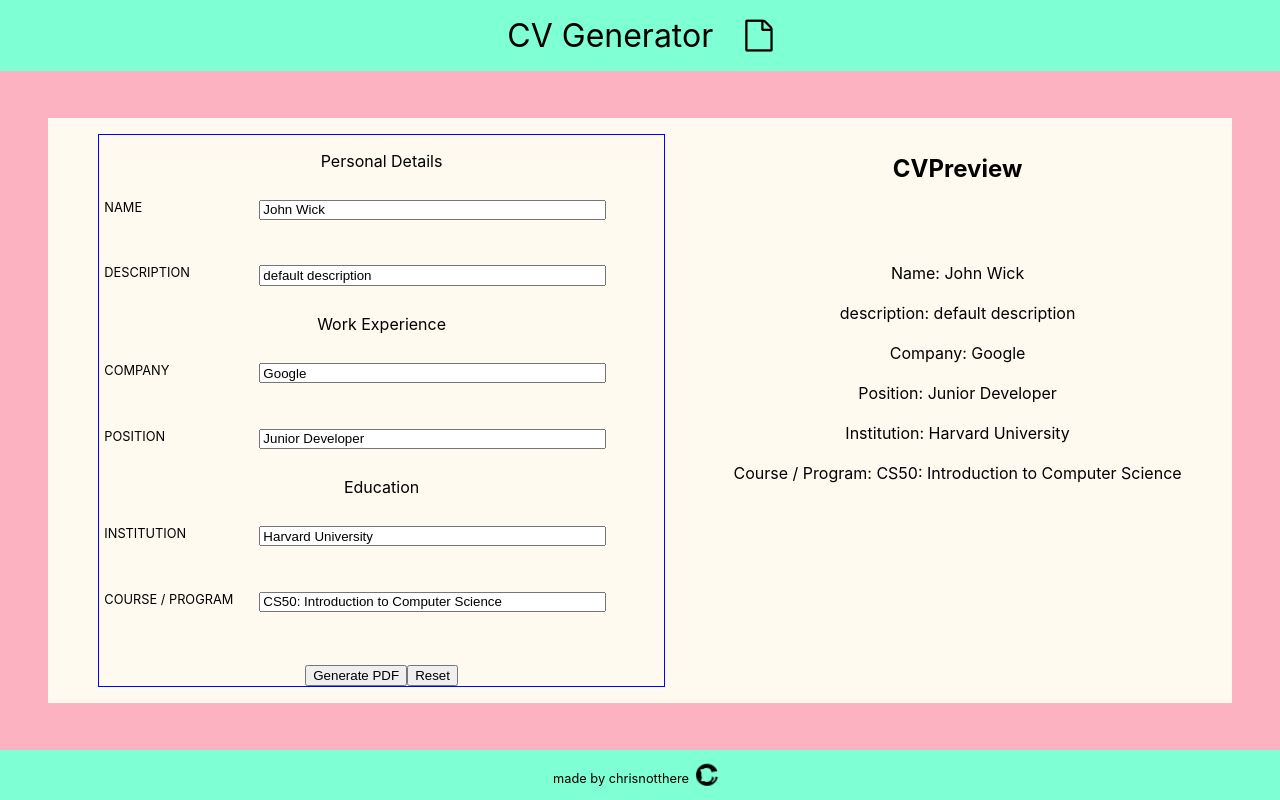
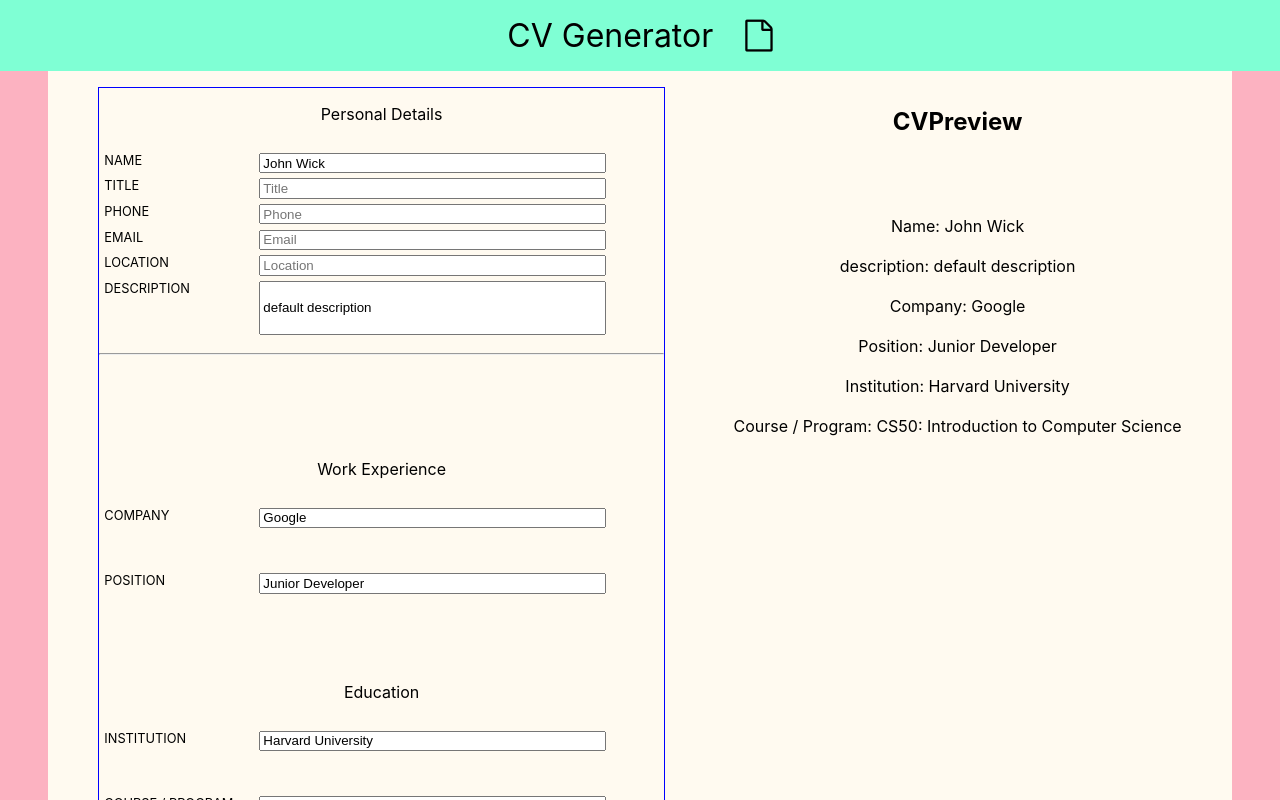
Before and after one commit to chrisnotthere/cv-project, a React (Create React App) app: page / in a window 1280 px wide. Shown: the top 800 px of the page. Built offline with nearby package versions, Linux system fonts and the light colour scheme.

Commit message:
adding fields

```diff
--- a/src/components/CVForm/CVForm.js
+++ b/src/components/CVForm/CVForm.js
@@ -31,14 +31,14 @@ class CVForm extends Component {
             handleNameChange={this.props.handleNameChange}
             handleDescriptionChange={this.props.handleDescriptionChange}
           />
-          <br/>
+          <br/><br/><br/><br/>
           <Experience
             company={this.props.company}
             position={this.props.position}
             handleCompanyChange={this.props.handleCompanyChange}
             handlePositionChange={this.props.handlePositionChange}
           />
-          <br/>
+          <br/><br/><br/><br/>
           <Education
             institution={this.props.institution}
             course={this.props.course}
--- a/src/components/CVForm/Personal.js
+++ b/src/components/CVForm/Personal.js
@@ -6,6 +6,7 @@ class Personal extends Component {
     return (
       <div className='personal'>
           <p>Personal Details</p>
+
           <div className="form-group">
             <label
               className="form-control-label"
@@ -23,8 +24,80 @@ class Personal extends Component {
               required
             />
           </div>
-          <br/><br/>
+
           <div className="form-group">
+            <label
+              className="form-control-label"
+              htmlFor="title">
+              Title
+            </label>
+            <input
+              value={this.props.title}
+              onChange={this.props.handleTitleChange}
+              placeholder="Title"
+              type="text"
+              className="form-control"
+              id="title"
+              name="title"
+              required
+            />
+          </div>
+
+          <div className="form-group">
+            <label
+              className="form-control-label"
+              htmlFor="phone">
+              Phone
+            </label>
+            <input
+              value={this.props.phone}
+              onChange={this.props.handlePhoneChange}
+              placeholder="Phone"
+              type="text"
+              className="form-control"
+              id="phone"
+              name="phone"
+              required
+            />
+          </div>
+
+          <div className="form-group">
+            <label
+              className="form-control-label"
+              htmlFor="email">
+              Email
+            </label>
+            <input
+              value={this.props.email}
+              onChange={this.props.handleEmailChange}
+              placeholder="Email"
+              type="text"
+              className="form-control"
+              id="email"
+              name="email"
+              required
+            />
+          </div>
+
+          <div className="form-group">
+            <label
+              className="form-control-label"
+              htmlFor="location">
+              Location
+            </label>
+            <input
+              value={this.props.location}
+              onChange={this.props.handleLocationChange}
+              placeholder="Location"
+              type="text"
+              className="form-control"
+              id="location"
+              name="location"
+              required
+            />
+          </div>
+
+          <div className="form-group-area">
             <label
               className="form-control-label"
               htmlFor="description">
@@ -33,14 +106,15 @@ class Personal extends Component {
             <input
               value={this.props.description}
               onChange={this.props.handleDescriptionChange}
-              placeholder="Description"
+              placeholder="Description..."
               type="textarea"
-              className="form-control"
+              className="form-control-area"
               id="description"
               name="description"
               required
             />
           </div>
+          <hr/>
       </div>
     )
   }
```
